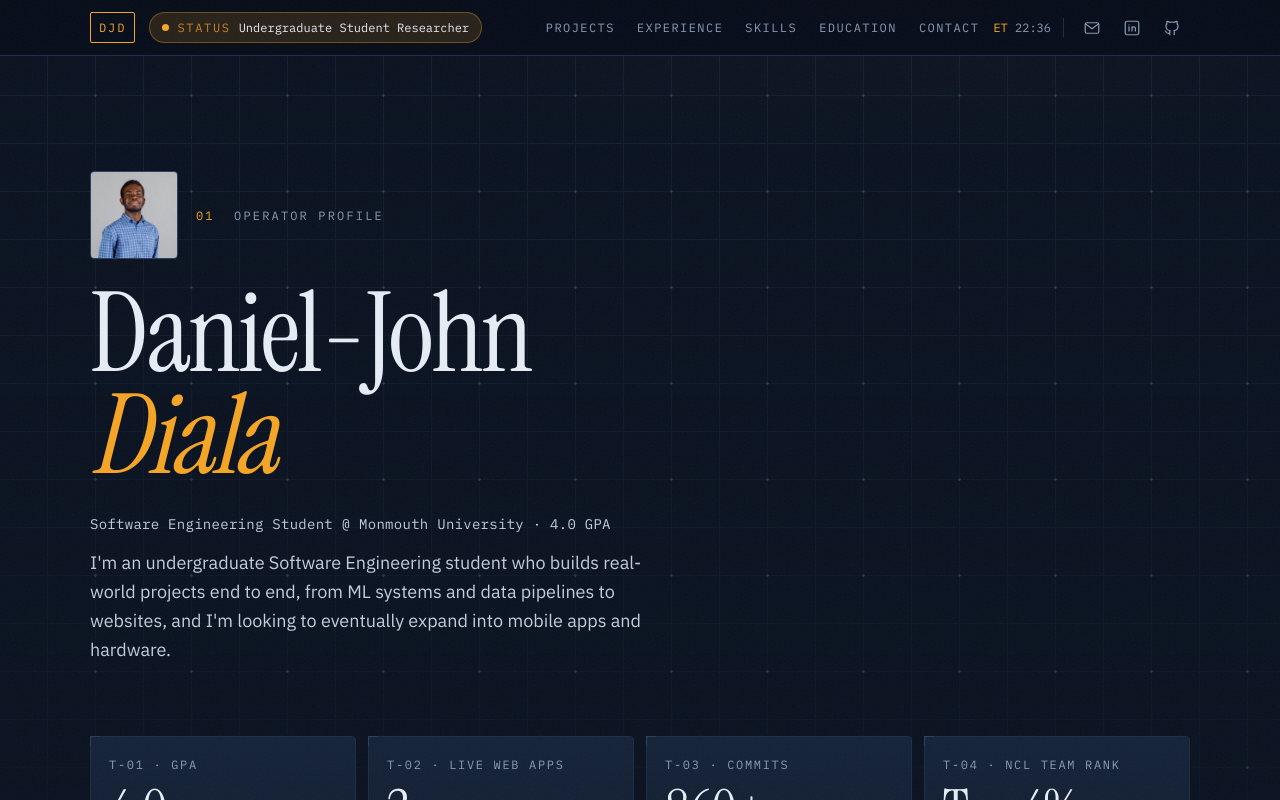
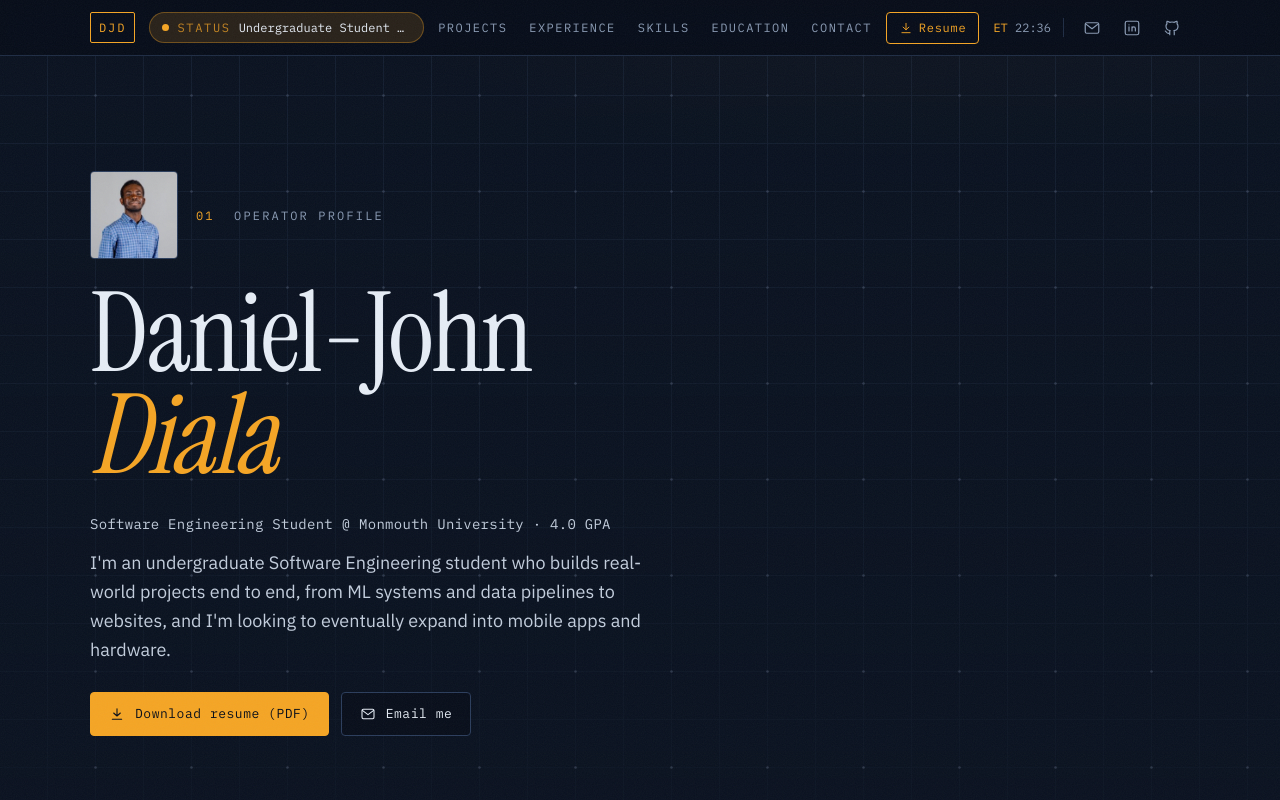
Before and after one commit to dan-jdiala/dan-jdiala.github.io, a React (Vite) app: page / in a window 1280 px wide. Shown: the top 800 px of the page. Built offline with nearby package versions, Linux system fonts and the light colour scheme.

Commit message:
Put the resume download in the hero and the sticky top bar

```diff
--- a/src/components/Footer.tsx
+++ b/src/components/Footer.tsx
@@ -31,7 +31,7 @@ export function Footer() {
             <GitHubIcon /> GitHub
             <NewTab />
           </a>
-          <a className="btn" href="/Daniel-John_Diala_Resume.pdf" download>
+          <a className="btn" href={profile.resume} download>
             <DownloadIcon /> Resume (PDF)
           </a>
         </div>
--- a/src/components/Hero.tsx
+++ b/src/components/Hero.tsx
@@ -1,5 +1,6 @@
 import { education, profile } from '../data/site'
 import { boot } from '../lib/style'
+import { DownloadIcon, MailIcon } from './Icons'
 
 const readout = [
   { key: 'Education', value: `${education.school} · ’29` },
@@ -41,6 +42,14 @@ export function Hero() {
         <p className="hero__summary boot" style={boot(4)}>
           {profile.summary}
         </p>
+        <div className="hero__actions boot" style={boot(5)}>
+          <a className="btn btn--primary" href={profile.resume} download>
+            <DownloadIcon /> Download resume (PDF)
+          </a>
+          <a className="btn" href={`mailto:${profile.email}`}>
+            <MailIcon /> Email me
+          </a>
+        </div>
       </div>
 
       <div className="hero__readout panel boot" style={boot(4)} role="group" aria-label="Profile summary">
--- a/src/components/StatusBar.tsx
+++ b/src/components/StatusBar.tsx
@@ -1,7 +1,7 @@
 import { profile } from '../data/site'
 import { useClock } from '../hooks/useClock'
 import { boot } from '../lib/style'
-import { GitHubIcon, LinkedInIcon, MailIcon } from './Icons'
+import { DownloadIcon, GitHubIcon, LinkedInIcon, MailIcon } from './Icons'
 import { NewTab } from './NewTab'
 
 const nav = [
@@ -36,6 +36,10 @@ export function StatusBar() {
           ))}
         </nav>
 
+        <a className="bar-resume" href={profile.resume} download>
+          <DownloadIcon /> Resume
+        </a>
+
         <div className="status-tools">
           <span className="clock mono" aria-hidden="true">
             <span className="clock__zone">ET</span> {time}
--- a/src/data/site.ts
+++ b/src/data/site.ts
@@ -10,6 +10,7 @@ export type Profile = {
   summary: string
   email: string
   links: { linkedin: string; github: string }
+  resume: string
 }
 
 export type Telemetry = {
@@ -83,6 +84,7 @@ export const profile: Profile = {
     linkedin: 'https://www.linkedin.com/in/daniel-john-diala',
     github: 'https://github.com/dan-jdiala',
   },
+  resume: '/Daniel-John_Diala_Resume.pdf',
 }
 
 export const telemetry: Telemetry[] = [
--- a/src/styles/components.css
+++ b/src/styles/components.css
@@ -101,6 +101,33 @@
   color: var(--amber);
   border-color: var(--line-strong);
 }
+/* Resume stays one tap away while scrolling, on every screen size. */
+.bar-resume {
+  display: inline-flex;
+  flex: none;
+  align-items: center;
+  gap: 6px;
+  min-height: 32px;
+  padding: 4px 12px;
+  border: 1px solid var(--amber);
+  border-radius: var(--radius);
+  color: var(--amber);
+  font-family: var(--font-mono);
+  font-size: 0.75rem;
+  letter-spacing: 0.06em;
+  text-decoration: none;
+  transition:
+    background 0.2s,
+    color 0.2s;
+}
+.bar-resume:hover {
+  background: var(--amber);
+  color: var(--bg-deep);
+}
+.bar-resume svg {
+  width: 14px;
+  height: 14px;
+}
 
 /* ================= Hero ================= */
 .hero {
@@ -163,6 +190,12 @@
   color: var(--text-soft);
   font-size: var(--step-1);
   line-height: 1.6;
+}
+.hero__actions {
+  display: flex;
+  flex-wrap: wrap;
+  gap: 12px;
+  margin-top: 28px;
 }
 
 .hero__readout {
@@ -995,6 +1028,13 @@ details[open] .log__toggle::before {
   .status-tools {
     display: none;
   }
+  /* Let the chip truncate so the Resume button keeps its place on the first row. */
+  .status-chip {
+    flex: 1 1 0;
+  }
+  .bar-resume {
+    padding: 4px 10px;
+  }
   .hero__photo {
     width: 64px;
     height: 64px;
```
